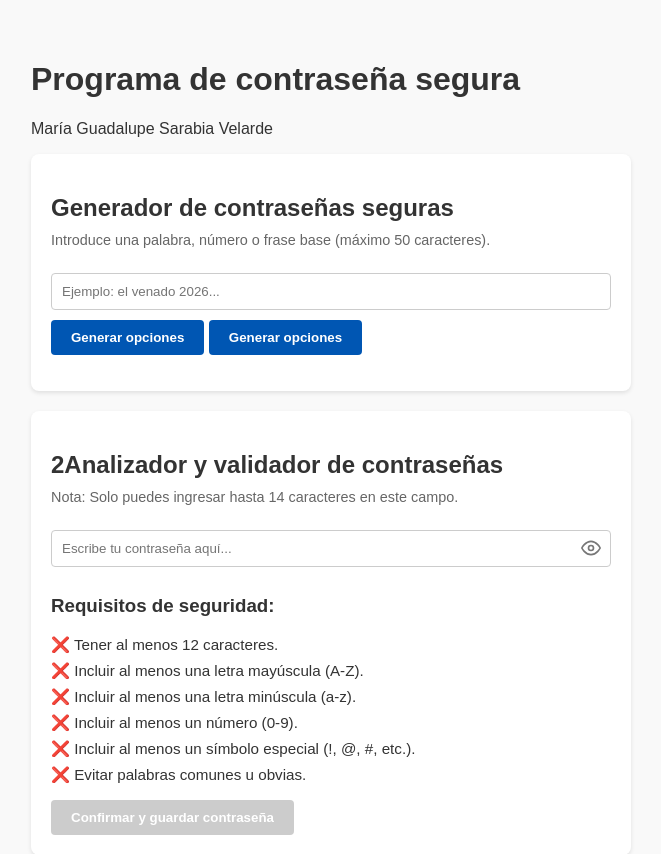
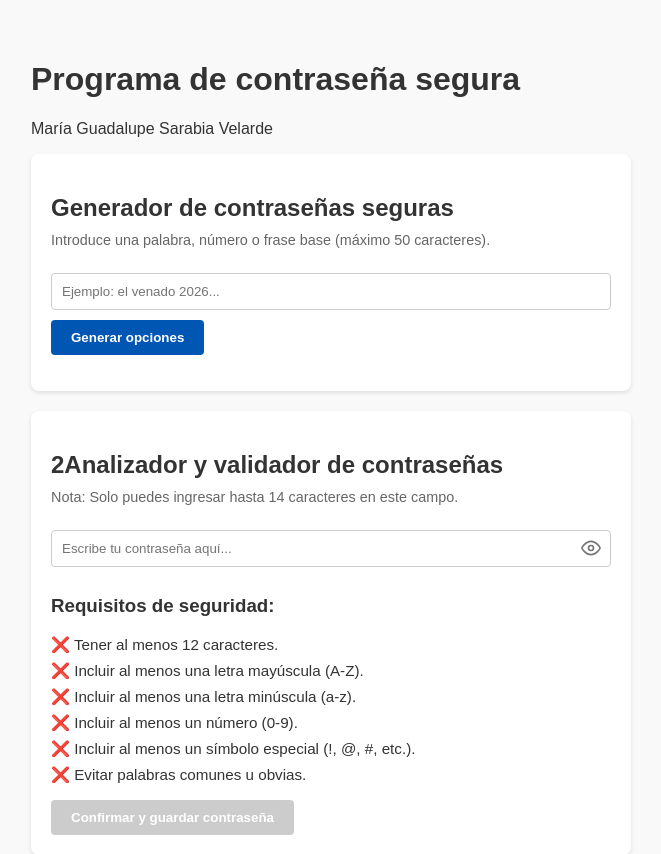
Before and after one commit to mariasarabiq/generador-contrasenas-seguras, a Flask app: page / in a window 1280 px wide. Shown: the top 854 px of the page, without its empty margins (309-970 px from the left). Run offline with Flask 3, Linux system fonts and the light colour scheme.

Commit message:
Update index.html

```diff
--- a/templates/index.html
+++ b/templates/index.html
@@ -91,7 +91,6 @@
        <p class="instruccion">Introduce una palabra, número o frase base (máximo 50 caracteres).</p>
 
         <input type="text" id="palabraBase" maxlength="50" placeholder="Ejemplo: el venado 2026...">
-        <button onclick="generarOpciones()">Generar opciones</button>
         <button onclick="generarOpciones()">Generar opciones</button>
         <p id="mensajeGenerador" class="alerta"></p>
         <div id="resultadosGenerador"></div>
```
